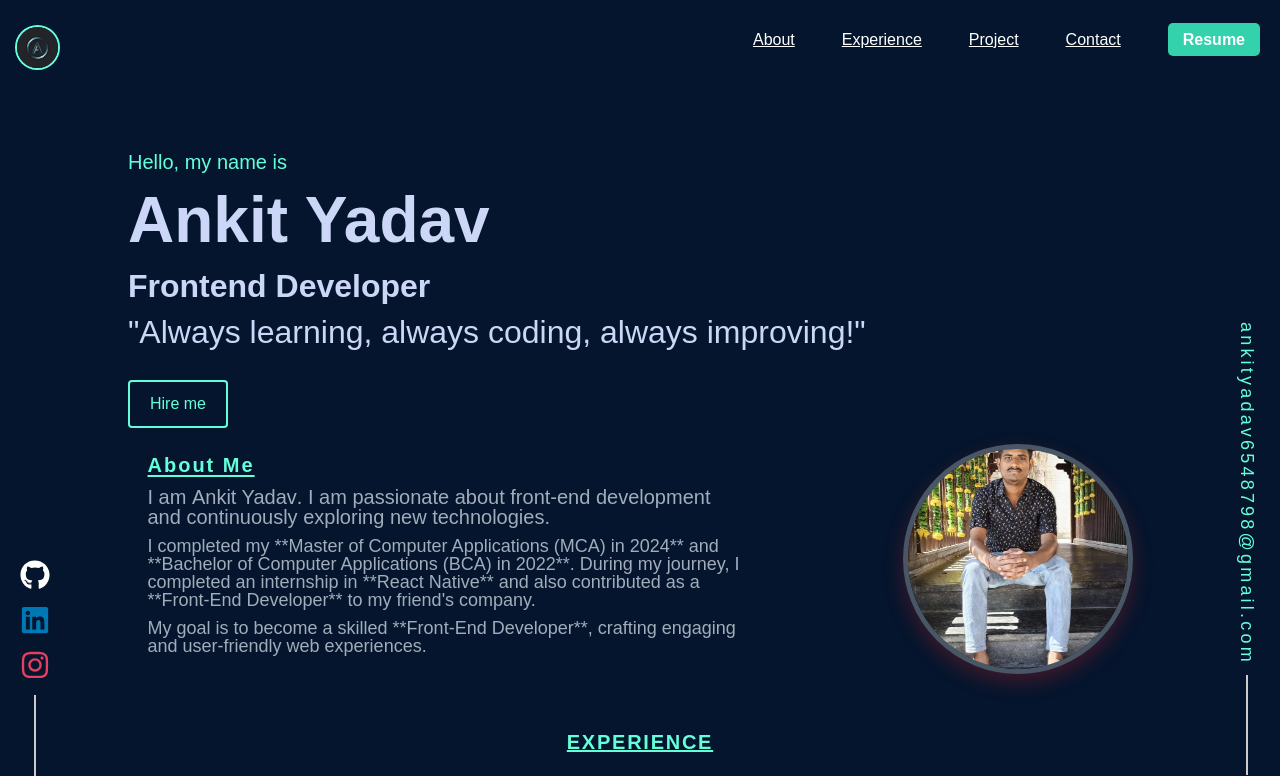
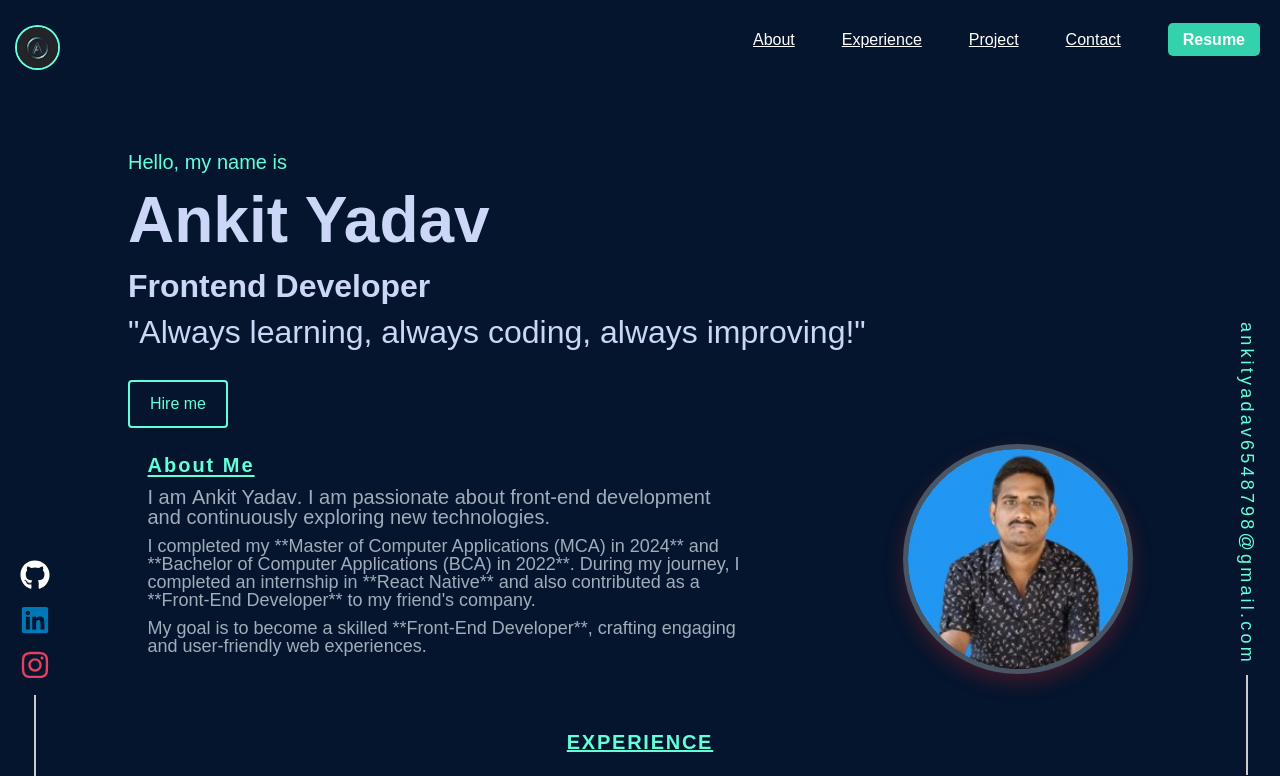
Before and after one commit to ankityadav24/akportfolio, a React (Vite) app: page / in a window 1280 px wide. Shown: the top 776 px of the page. Built offline with nearby package versions, Linux system fonts and the light colour scheme.

Commit message:
update profile

```diff
--- a/src/components/about/About.jsx
+++ b/src/components/about/About.jsx
@@ -1,5 +1,6 @@
 import React from 'react';
 import '../about/about.css';
+import  profile from '../../assets/profile.jpg';
 
 const About = () => {
   return (
@@ -20,7 +21,7 @@ const About = () => {
         </p>
       </div>
       <div className="about-image text-center">
-        <img src="/image/ankit.jpg" alt="Profile" className="profile-pic mt-3 mt-md-0" />
+        <img src={profile} alt="Profile" className="profile-pic mt-3 mt-md-0" />
       </div>
     </div>
    </section>
```
Also changed, not shown: public/image/ankit.jpg (deleted), src/assets/profile.jpg (added).
